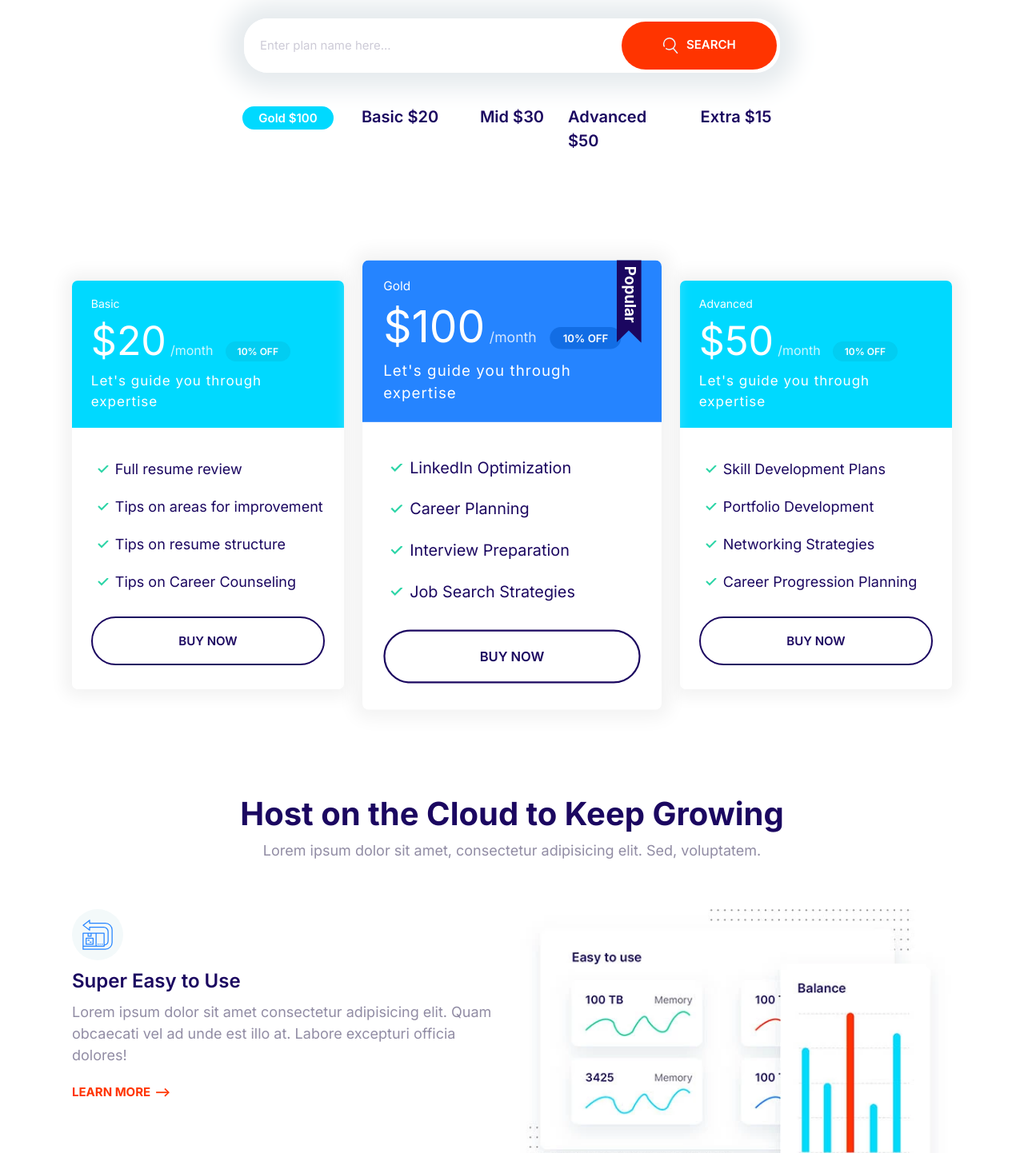
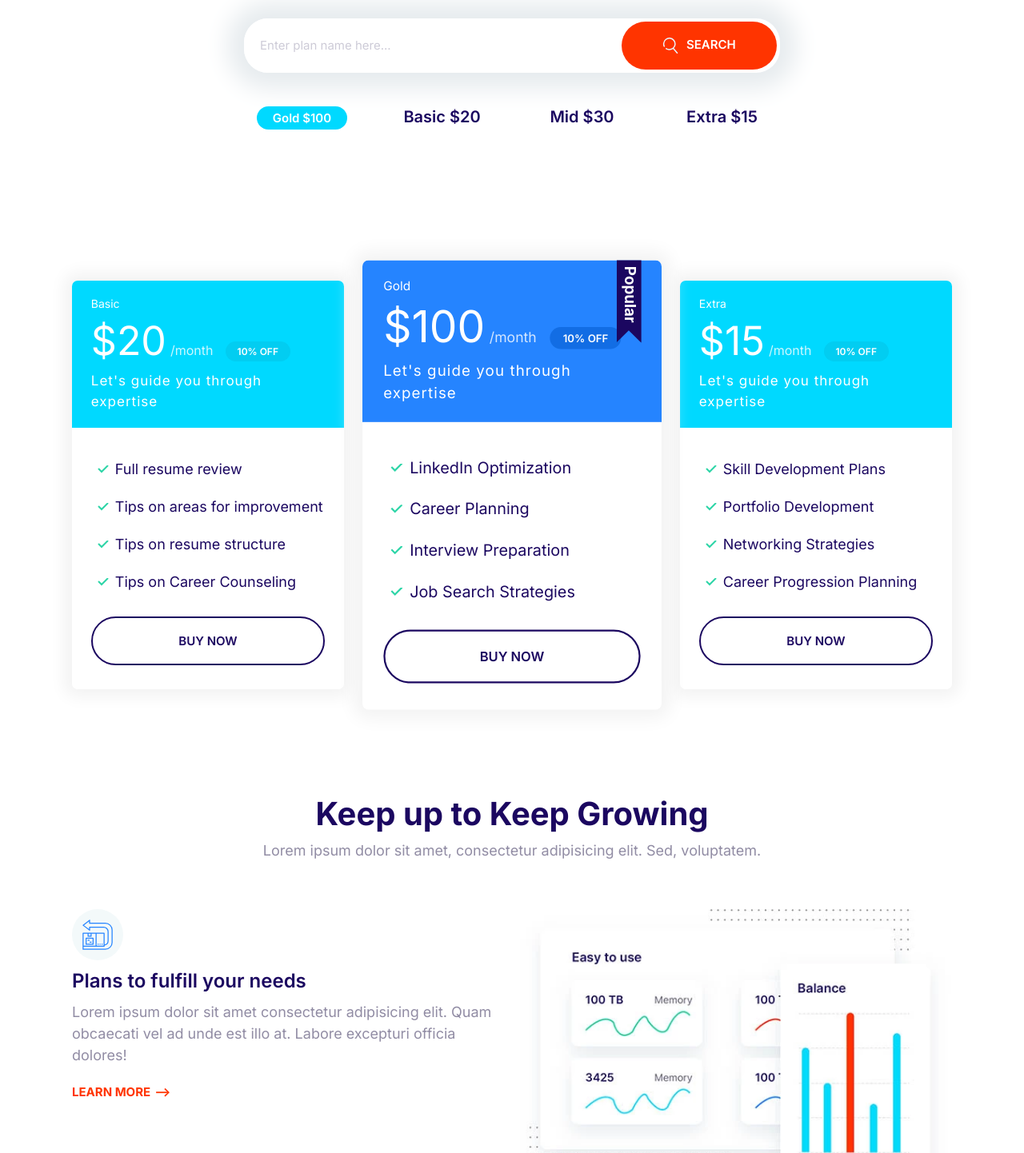
Before and after one commit to helenapedro/Expertise, a website built with Parcel: page index.html in a window 1280 px wide. Shown: the part 960-2402 px from the top of the page at 80% size. Built offline with nearby package versions, Linux system fonts and the light colour scheme.

Commit message:
new commit

```diff
--- a/index.html
+++ b/index.html
@@ -12,7 +12,7 @@
     <meta property="og:type" content="website" />
     <meta property="og:image" content="http://" />
     <meta property="og:url" content="https://hellemfied.netlify.app/" />
-    <title>Expertise - Achieve mastery in IT field.</title>
+    <title>Expertise - Achieve expertise in IT field.</title>
     <link rel="preconnect" href="https://fonts.gstatic.com" />
     <link
       href="https://fonts.googleapis.com/css2?family=Inter:wght@400;600;700&display=swap"
@@ -84,7 +84,6 @@
         <li><span class="badge badge--secondary">Gold $100</span></li>
         <li>Basic $20</li>
         <li>Mid $30</li>
-        <li>Advanced $50</li>
         <li>Extra $15</li>
       </ul>
     </section>
@@ -137,8 +136,8 @@
         <div class="plan">
           <div class="card card--secondary">
             <header class="card__header">
-              <h3 class="plan__name">Advanced</h3>
-              <span class="plan__price">$50</span>
+              <h3 class="plan__name">Extra</h3>
+              <span class="plan__price">$15</span>
               <span class="plan__billing-cycle">/month</span>
               <span class="badge badge--secondary badge--small">10% OFF</span>
               <span class="plan__description"
@@ -160,7 +159,7 @@
     </section>
     <section class="block container">
       <header class="block__header">
-        <h2>Host on the Cloud to Keep Growing</h2>
+        <h2>Keep up to Keep Growing</h2>
         <p>
           Lorem ipsum dolor sit amet, consectetur adipisicing elit. Sed,
           voluptatem.
@@ -173,7 +172,7 @@
               <use href="images/sprite.svg#easy"></use>
             </svg>
           </span>
-          <h3 class="feature__heading">Super Easy to Use</h3>
+          <h3 class="feature__heading">Plans to fulfill your needs</h3>
           <p>
             Lorem ipsum dolor sit amet consectetur adipisicing elit. Quam
             obcaecati vel ad unde est illo at. Labore excepturi officia dolores!
```
